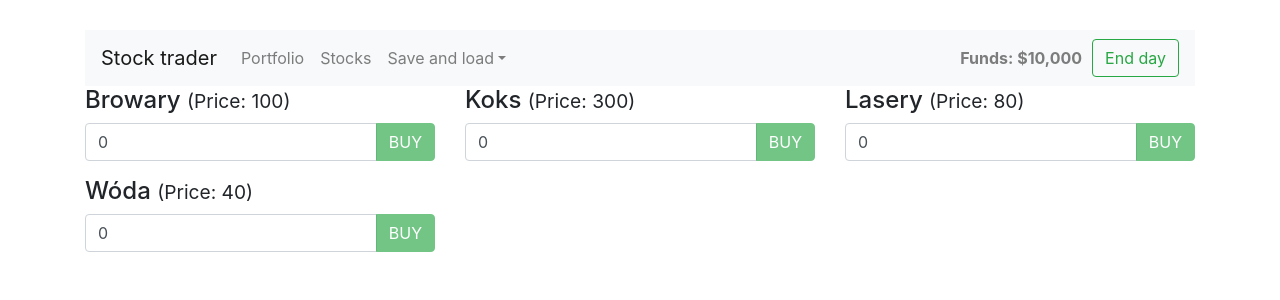
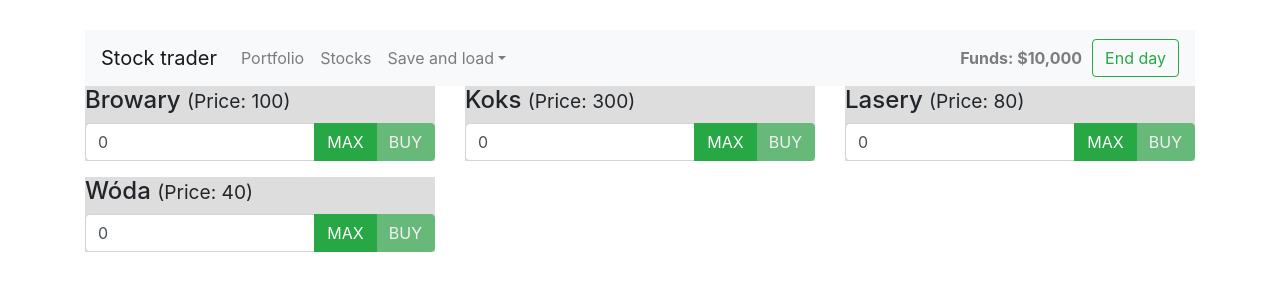
Before and after one commit to RSI96/StockTrader-Vue, a Vue app: page /stocks in a window 1280 px wide. Shown: the top 300 px of the page. Built offline with nearby package versions, Linux system fonts and the light colour scheme; what vue-resource would draw is missing.

Commit message:
ALL & MAX buttons

```diff
--- a/src/components/Stock_portfolio.vue
+++ b/src/components/Stock_portfolio.vue
@@ -20,8 +20,16 @@
                     <div class="input-group-append">
                         <button
                                 class="btn btn-dark"
+                                @click="selectAll"
+                                :disabled="checkIfAll"
+                        >ALL
+                        </button>
+                    </div>
+                    <div class="input-group-append">
+                        <button
+                                class="btn btn-dark"
                                 @click="sellStock"
-                                :disabled="checkQuantity || quantity <= 0 || Number.isInteger(quantity)"
+                                :disabled="checkQuantity || quantity <= 0"
                         >{{ checkQuantity ? 'not enough' : 'SELL' }}
                         </button>
                     </div>
@@ -46,6 +54,9 @@
         computed: {
             checkQuantity() {
                 return this.quantity > this.stock.quantity;
+            },
+            checkIfAll() {
+                return this.quantity === this.stock.quantity;
             }
         },
         methods: {
@@ -60,7 +71,16 @@
                 }
                 this.placeDellOrder(order);
                 this.quantity = 0;
+            },
+            selectAll() {
+                this.quantity = this.stock.quantity;
             }
         }
     }
 </script>
+
+<style scoped>
+    .panel {
+        background-color: #dddddd;
+    }
+</style>
--- a/src/components/Stock_stocks.vue
+++ b/src/components/Stock_stocks.vue
@@ -20,8 +20,16 @@
                     <div class="input-group-append">
                         <button
                                 class="btn btn-success"
+                                @click="selectMax"
+                                :disabled="checkIfMax"
+                        >MAX
+                        </button>
+                    </div>
+                    <div class="input-group-append">
+                        <button
+                                class="btn btn-success"
                                 @click="buyStock"
-                                :disabled="checkFunds || quantity <= 0 || !Number.isInteger(quantity)"
+                                :disabled="checkFunds || quantity <= 0"
                         >{{ checkFunds ? 'Get more money' : 'BUY'}}
                         </button>
                     </div>
@@ -47,6 +55,9 @@
             },
             checkFunds() {
                 return this.quantity * this.stock.price > this.funds
+            },
+            checkIfMax() {
+                return this.quantity * this.stock.price === this.funds;
             }
         },
         methods: {
@@ -59,11 +70,16 @@
                 };
                 this.$store.dispatch('buyStock', order);
                 this.quantity = 0;
+            },
+            selectMax() {
+                this.quantity = Math.floor(this.funds/this.stock.price);
             }
         }
     }
 </script>
 
 <style scoped>
-
+    .panel {
+        background-color: #dddddd;
+    }
 </style>
```
